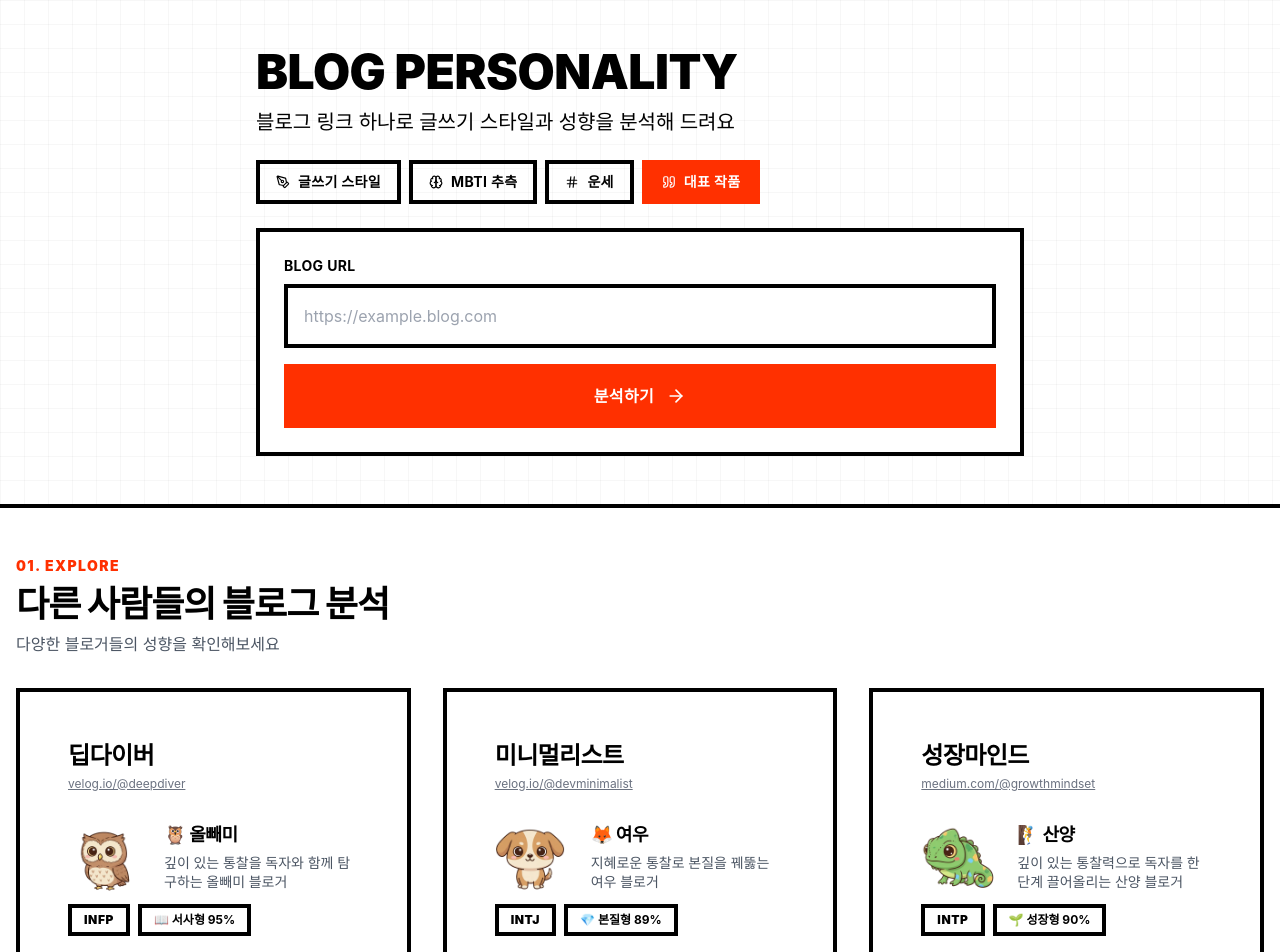
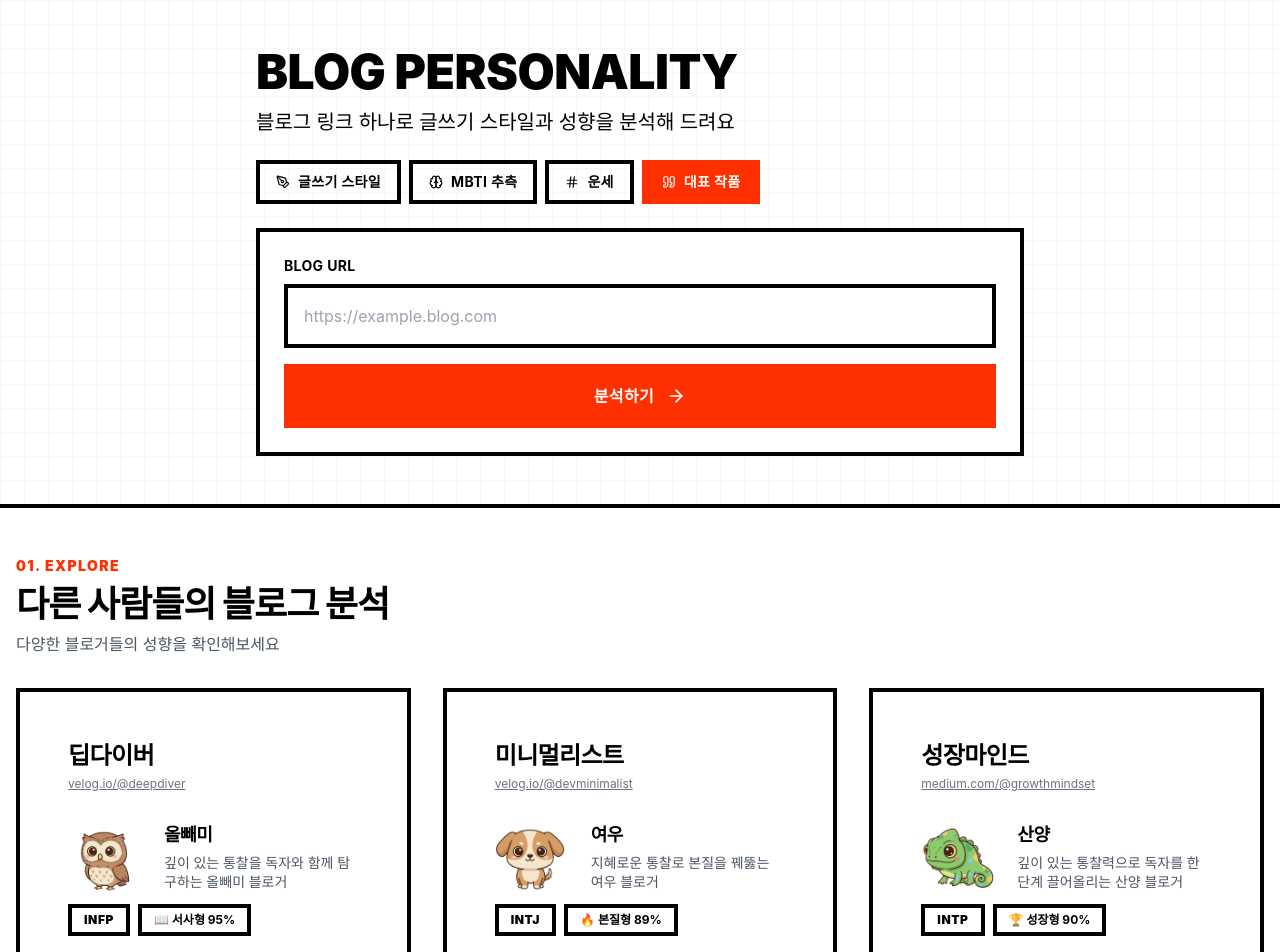
Before and after one commit to euijinkk/blog-analyzer-frontend, a React (Vite) app: page / in a window 1280 px wide. Shown: the top 952 px of the page. Built offline with nearby package versions, Linux system fonts and the light colour scheme; no server answers.

Commit message:
feat: 블로그 정보 수정

```diff
--- a/src/components/ArticleCard.tsx
+++ b/src/components/ArticleCard.tsx
@@ -1,5 +1,5 @@
 import { useNavigate } from "react-router-dom";
-import { BlogAnalysisSummary } from "../types/article";
+import { BlogAnalysisSummary, getCharacterVisual, getTendencyIcon, shortenBlogUrl } from "../types/article";
 import { trackEvent } from "../analytics/amplitude";
 
 interface ArticleCardProps {
@@ -9,6 +9,11 @@ interface ArticleCardProps {
 
 export function ArticleCard({ article, source }: ArticleCardProps) {
   const navigate = useNavigate();
+
+  // FE에서 결정
+  const { image } = getCharacterVisual(article.characterName);
+  const tendencyIcon = getTendencyIcon(article.topTendency.axisName, article.topTendency.score);
+  const blogUrlShort = shortenBlogUrl(article.blogUrl);
 
   const handleClick = () => {
     trackEvent("click_article", {
@@ -39,32 +44,25 @@ export function ArticleCard({ article, source }: ArticleCardProps) {
         {article.authorName}
       </h3>
       <p className="text-xs text-gray-500 underline mb-6">
-        {article.blogUrlShort}
+        {blogUrlShort}
       </p>
 
       {/* 캐릭터 영역: 이미지 + 이름 + 한줄 카피 */}
       <div className="flex items-center gap-4 mb-2">
         <img
-          src={article.characterImage}
+          src={image}
           alt={article.characterName}
           className="w-20 h-20 object-contain flex-shrink-0"
           onError={(e) => {
             e.currentTarget.style.display = "none";
-            const parent = e.currentTarget.parentElement;
-            if (parent) {
-              const fallback = document.createElement("div");
-              fallback.className = "text-5xl w-20 h-20 flex items-center justify-center flex-shrink-0";
-              fallback.textContent = article.characterEmoji;
-              parent.prepend(fallback);
-            }
           }}
         />
         <div>
           <div className="text-lg font-black text-black uppercase tracking-tight">
-            {article.characterEmoji} {article.characterName}
+            {article.characterName}
           </div>
           <p className="text-sm font-medium text-gray-600 leading-snug line-clamp-2 mt-1">
-            {article.oneLinerCopy}
+            {article.characterSummary}
           </p>
         </div>
       </div>
@@ -75,7 +73,7 @@ export function ArticleCard({ article, source }: ArticleCardProps) {
           {article.mbti}
         </span>
         <span className="border-4 border-black px-3 py-1 text-xs font-bold flex items-center gap-1">
-          {article.topTendency.icon} {article.topTendency.label} {article.topTendency.score}%
+          {tendencyIcon} {article.topTendency.label} {article.topTendency.score}%
         </span>
       </div>
 
--- a/src/data/mockArticles.ts
+++ b/src/data/mockArticles.ts
@@ -1,243 +1,147 @@
-import { BlogAnalysisSummary, CHARACTER_MAP } from "../types/article";
+import { BlogAnalysisSummary } from "../types/article";
 
 export const MOCK_ARTICLES: BlogAnalysisSummary[] = [
   {
     id: "1",
     blogUrl: "https://blog.naver.com/trendseeker2024",
-    blogUrlShort: "blog.naver.com/trendseeker2024",
     characterName: "앵무새",
-    characterEmoji: CHARACTER_MAP["앵무새"].emoji,
-    characterImage: CHARACTER_MAP["앵무새"].image,
     authorName: "트렌드시커",
     mbti: "ENFP",
     representativePostTitle: "완벽한 준비를 기다리다 보면, 준비되지 않은 채로 평생을 살게 된다.",
-    topTendency: {
-      icon: "🔥",
-      label: "트렌드형",
-      score: 88,
-      axisName: "trendEssence",
-    },
-    oneLinerCopy: "핫한 소식을 독자와 나누며 함께 진화하는 앵무새 블로거",
-    createdAt: new Date(Date.now() - 2 * 60 * 60 * 1000).toISOString(), // 2시간 전
+    topTendency: { label: "트렌드형", score: 88, axisName: "trendEssence" },
+    characterSummary: "핫한 소식을 독자와 나누며 함께 진화하는 앵무새 블로거",
+    createdAt: new Date(Date.now() - 2 * 60 * 60 * 1000).toISOString(),
   },
   {
     id: "2",
     blogUrl: "https://brunch.co.kr/@nightowl",
-    blogUrlShort: "brunch.co.kr/@nightowl",
     characterName: "올빼미",
-    characterEmoji: CHARACTER_MAP["올빼미"].emoji,
-    characterImage: CHARACTER_MAP["올빼미"].image,
     authorName: "야행성사색가",
     mbti: "INFJ",
     representativePostTitle: "세상이 잠든 새벽, 나는 비로소 깨어나 진짜 나를 만난다.",
-    topTendency: {
-      icon: "🌙",
-      label: "밤형",
-      score: 94,
-      axisName: "nightMorning",
-    },
-    oneLinerCopy: "깊이 있는 통찰을 독자와 함께 탐구하는 올빼미 블로거",
-    createdAt: new Date(Date.now() - 5 * 60 * 60 * 1000).toISOString(), // 5시간 전
+    topTendency: { label: "밤형", score: 94, axisName: "nightMorning" },
+    characterSummary: "깊이 있는 통찰을 독자와 함께 탐구하는 올빼미 블로거",
+    createdAt: new Date(Date.now() - 5 * 60 * 60 * 1000).toISOString(),
   },
   {
     id: "3",
     blogUrl: "https://tistory.com/storyteller",
-    blogUrlShort: "tistory.com/storyteller",
     characterName: "코끼리",
-    characterEmoji: CHARACTER_MAP["코끼리"].emoji,
-    characterImage: CHARACTER_MAP["코끼리"].image,
     authorName: "이야기꾼",
     mbti: "ISFJ",
     representativePostTitle: "빠르게 쓴 글은 빠르게 잊히지만, 천천히 쓴 글은 오래 기억된다.",
-    topTendency: {
-      icon: "📖",
-      label: "서사형",
-      score: 91,
-      axisName: "narrativeImpact",
-    },
-    oneLinerCopy: "무게감 있는 가치관으로 독자와 신뢰를 쌓는 코끼리 블로거",
-    createdAt: new Date(Date.now() - 12 * 60 * 60 * 1000).toISOString(), // 12시간 전
+    topTendency: { label: "서사형", score: 91, axisName: "narrativeImpact" },
+    characterSummary: "무게감 있는 가치관으로 독자와 신뢰를 쌓는 코끼리 블로거",
+    createdAt: new Date(Date.now() - 12 * 60 * 60 * 1000).toISOString(),
   },
   {
     id: "4",
     blogUrl: "https://medium.com/@morningroutine",
-    blogUrlShort: "medium.com/@morningroutine",
     characterName: "사자",
-    characterEmoji: CHARACTER_MAP["사자"].emoji,
-    characterImage: CHARACTER_MAP["사자"].image,
     authorName: "아침루틴마스터",
     mbti: "ENTJ",
     representativePostTitle: "성공은 아침 5시에 시작된다. 남들이 자는 시간, 나는 달린다.",
-    topTendency: {
-      icon: "☀️",
-      label: "아침형",
-      score: 96,
-      axisName: "nightMorning",
-    },
-    oneLinerCopy: "트렌드를 주도하는 카리스마 있는 전문가 사자 블로거",
-    createdAt: new Date(Date.now() - 1 * 24 * 60 * 60 * 1000).toISOString(), // 1일 전
+    topTendency: { label: "아침형", score: 96, axisName: "nightMorning" },
+    characterSummary: "트렌드를 주도하는 카리스마 있는 전문가 사자 블로거",
+    createdAt: new Date(Date.now() - 1 * 24 * 60 * 60 * 1000).toISOString(),
   },
   {
     id: "5",
     blogUrl: "https://velog.io/@devminimalist",
-    blogUrlShort: "velog.io/@devminimalist",
     characterName: "여우",
-    characterEmoji: CHARACTER_MAP["여우"].emoji,
-    characterImage: CHARACTER_MAP["여우"].image,
     authorName: "미니멀리스트",
     mbti: "INTJ",
     representativePostTitle: "복잡함 속에서 단순함을 찾는 것, 그것이 진정한 지혜다.",
-    topTendency: {
-      icon: "💎",
-      label: "본질형",
-      score: 89,
-      axisName: "trendEssence",
-    },
-    oneLinerCopy: "지혜로운 통찰로 본질을 꿰뚫는 여우 블로거",
-    createdAt: new Date(Date.now() - 2 * 24 * 60 * 60 * 1000).toISOString(), // 2일 전
+    topTendency: { label: "본질형", score: 89, axisName: "trendEssence" },
+    characterSummary: "지혜로운 통찰로 본질을 꿰뚫는 여우 블로거",
+    createdAt: new Date(Date.now() - 2 * 24 * 60 * 60 * 1000).toISOString(),
   },
   {
     id: "6",
     blogUrl: "https://blog.naver.com/quicklearner",
-    blogUrlShort: "blog.naver.com/quicklearner",
     characterName: "돌고래",
-    characterEmoji: CHARACTER_MAP["돌고래"].emoji,
-    characterImage: CHARACTER_MAP["돌고래"].image,
     authorName: "빠른학습자",
     mbti: "ESFP",
     representativePostTitle: "배움은 혼자 하는 것이 아니라, 함께 나눌 때 비로소 완성된다.",
-    topTendency: {
-      icon: "💬",
-      label: "소통형",
-      score: 93,
-      axisName: "communicationUnilateral",
-    },
-    oneLinerCopy: "트렌드의 파도 위에서 독자와 함께 헤엄치는 돌고래 블로거",
-    createdAt: new Date(Date.now() - 3 * 24 * 60 * 60 * 1000).toISOString(), // 3일 전
+    topTendency: { label: "소통형", score: 93, axisName: "communicationUnilateral" },
+    characterSummary: "트렌드의 파도 위에서 독자와 함께 헤엄치는 돌고래 블로거",
+    createdAt: new Date(Date.now() - 3 * 24 * 60 * 60 * 1000).toISOString(),
   },
   {
     id: "7",
     blogUrl: "https://tistory.com/techleader",
-    blogUrlShort: "tistory.com/techleader",
     characterName: "독수리",
-    characterEmoji: CHARACTER_MAP["독수리"].emoji,
-    characterImage: CHARACTER_MAP["독수리"].image,
     authorName: "테크리더",
     mbti: "ESTP",
     representativePostTitle: "기회는 준비된 자에게만 보인다. 나는 항상 준비되어 있다.",
-    topTendency: {
-      icon: "⚡",
-      label: "임팩트형",
-      score: 87,
-      axisName: "narrativeImpact",
-    },
-    oneLinerCopy: "핫한 뉴스를 재빨리 포착하고 독자에게 전달하는 독수리 블로거",
-    createdAt: new Date(Date.now() - 4 * 24 * 60 * 60 * 1000).toISOString(), // 4일 전
+    topTendency: { label: "임팩트형", score: 87, axisName: "narrativeImpact" },
+    characterSummary: "핫한 뉴스를 재빨리 포착하고 독자에게 전달하는 독수리 블로거",
+    createdAt: new Date(Date.now() - 4 * 24 * 60 * 60 * 1000).toISOString(),
   },
   {
     id: "8",
     blogUrl: "https://medium.com/@growthmindset",
-    blogUrlShort: "medium.com/@growthmindset",
     characterName: "산양",
-    characterEmoji: CHARACTER_MAP["산양"].emoji,
-    characterImage: CHARACTER_MAP["산양"].image,
     authorName: "성장마인드",
     mbti: "INTP",
     representativePostTitle: "정상은 목표가 아니다. 올라가는 과정 자체가 진짜 목표다.",
-    topTendency: {
-      icon: "🌱",
-      label: "성장형",
-      score: 90,
-      axisName: "completeGrowth",
-    },
-    oneLinerCopy: "깊이 있는 통찰력으로 독자를 한 단계 끌어올리는 산양 블로거",
-    createdAt: new Date(Date.now() - 5 * 24 * 60 * 60 * 1000).toISOString(), // 5일 전
+    topTendency: { label: "성장형", score: 90, axisName: "completeGrowth" },
+    characterSummary: "깊이 있는 통찰력으로 독자를 한 단계 끌어올리는 산양 블로거",
+    createdAt: new Date(Date.now() - 5 * 24 * 60 * 60 * 1000).toISOString(),
   },
   {
     id: "9",
     blogUrl: "https://brunch.co.kr/@earlybird",
-    blogUrlShort: "brunch.co.kr/@earlybird",
     characterName: "사자",
-    characterEmoji: CHARACTER_MAP["사자"].emoji,
-    characterImage: CHARACTER_MAP["사자"].image,
     authorName: "얼리버드",
     mbti: "ESTJ",
     representativePostTitle: "일찍 일어나는 새가 벌레를 잡는다는 말, 정말 사실이었다.",
-    topTendency: {
-      icon: "🏆",
-      label: "완성형",
-      score: 92,
-      axisName: "completeGrowth",
-    },
-    oneLinerCopy: "트렌드를 주도하는 카리스마 있는 전문가 사자 블로거",
-    createdAt: new Date(Date.now() - 6 * 24 * 60 * 60 * 1000).toISOString(), // 6일 전
+    topTendency: { label: "완성형", score: 92, axisName: "completeGrowth" },
+    characterSummary: "트렌드를 주도하는 카리스마 있는 전문가 사자 블로거",
+    createdAt: new Date(Date.now() - 6 * 24 * 60 * 60 * 1000).toISOString(),
   },
   {
     id: "10",
     blogUrl: "https://velog.io/@deepdiver",
-    blogUrlShort: "velog.io/@deepdiver",
     characterName: "올빼미",
-    characterEmoji: CHARACTER_MAP["올빼미"].emoji,
-    characterImage: CHARACTER_MAP["올빼미"].image,
     authorName: "딥다이버",
     mbti: "INFP",
     representativePostTitle: "표면만 스치고 지나가면, 결코 진짜 아름다움을 볼 수 없다.",
-    topTendency: {
-      icon: "📖",
-      label: "서사형",
-      score: 95,
-      axisName: "narrativeImpact",
-    },
-    oneLinerCopy: "깊이 있는 통찰을 독자와 함께 탐구하는 올빼미 블로거",
-    createdAt: new Date(Date.now() - 7 * 24 * 60 * 60 * 1000).toISOString(), // 7일 전
+    topTendency: { label: "서사형", score: 95, axisName: "narrativeImpact" },
+    characterSummary: "깊이 있는 통찰을 독자와 함께 탐구하는 올빼미 블로거",
+    createdAt: new Date(Date.now() - 7 * 24 * 60 * 60 * 1000).toISOString(),
   },
   {
     id: "11",
     blogUrl: "https://tistory.com/trendmaker",
-    blogUrlShort: "tistory.com/trendmaker",
     characterName: "앵무새",
-    characterEmoji: CHARACTER_MAP["앵무새"].emoji,
-    characterImage: CHARACTER_MAP["앵무새"].image,
     authorName: "트렌드메이커",
     mbti: "ENTP",
     representativePostTitle: "트렌드를 따라가는 사람과 만드는 사람, 나는 후자다.",
-    topTendency: {
-      icon: "🔥",
-      label: "트렌드형",
-      score: 90,
-      axisName: "trendEssence",
-    },
-    oneLinerCopy: "핫한 소식을 독자와 나누며 함께 진화하는 앵무새 블로거",
-    createdAt: new Date(Date.now() - 8 * 24 * 60 * 60 * 1000).toISOString(), // 8일 전
+    topTendency: { label: "트렌드형", score: 90, axisName: "trendEssence" },
+    characterSummary: "핫한 소식을 독자와 나누며 함께 진화하는 앵무새 블로거",
+    createdAt: new Date(Date.now() - 8 * 24 * 60 * 60 * 1000).toISOString(),
   },
   {
     id: "12",
     blogUrl: "https://blog.naver.com/wisdomkeeper",
-    blogUrlShort: "blog.naver.com/wisdomkeeper",
     characterName: "코끼리",
-    characterEmoji: CHARACTER_MAP["코끼리"].emoji,
-    characterImage: CHARACTER_MAP["코끼리"].image,
     authorName: "지혜지킴이",
     mbti: "ISFP",
     representativePostTitle: "세월이 흘러도 변하지 않는 진리, 그것을 나는 기록한다.",
-    topTendency: {
-      icon: "💎",
-      label: "본질형",
-      score: 88,
-      axisName: "trendEssence",
-    },
-    oneLinerCopy: "무게감 있는 가치관으로 독자와 신뢰를 쌓는 코끼리 블로거",
-    createdAt: new Date(Date.now() - 9 * 24 * 60 * 60 * 1000).toISOString(), // 9일 전
+    topTendency: { label: "본질형", score: 88, axisName: "trendEssence" },
+    characterSummary: "무게감 있는 가치관으로 독자와 신뢰를 쌓는 코끼리 블로거",
+    createdAt: new Date(Date.now() - 9 * 24 * 60 * 60 * 1000).toISOString(),
   },
 ];
 
-// 랜덤으로 N개 선택하는 헬퍼 함수
+// 랜덤으로 N개 선택
 export function getRandomArticles(count: number): BlogAnalysisSummary[] {
   const shuffled = [...MOCK_ARTICLES].sort(() => Math.random() - 0.5);
   return shuffled.slice(0, count);
 }
 
-// 특정 캐릭터 제외하고 선택하는 함수 (Report 페이지용)
+// 특정 캐릭터 제외하고 선택 (Report 페이지용)
 export function getArticlesExcluding(
   excludeCharacter: string,
   count: number
@@ -249,7 +153,7 @@ export function getArticlesExcluding(
   return shuffled.slice(0, count);
 }
 
-// 최신순으로 정렬된 리스트 (Gallery 페이지용)
+// 정렬된 리스트 (Gallery 페이지용)
 export function getArticlesSorted(
   sortBy: "latest" | "random" = "latest"
 ): BlogAnalysisSummary[] {
--- a/src/types/article.ts
+++ b/src/types/article.ts
@@ -1,47 +1,35 @@
+// API에서 오는 데이터
 export interface BlogAnalysisSummary {
   id: string;
   blogUrl: string;
-  blogUrlShort: string; // "blog.naver.com/xxx"
 
   // 캐릭터 정보
   characterName: string; // "앵무새"
-  characterEmoji: string; // "🦜"
-  characterImage: string; // "/images/parrot.png"
 
   // 블로그 작가 이름
-  authorName: string; // "김철수"
+  authorName: string; // "트렌드시커"
 
   // MBTI
   mbti: string; // "ENFP"
 
-  // 대표 문장 (핵심!)
+  // 대표 글 제목
   representativePostTitle: string; // "완벽한 준비를 기다리다 보면..."
 
   // 가장 극단적인 성향 1개
   topTendency: {
-    icon: string; // "🌙"
     label: string; // "밤형"
     score: number; // 92
     axisName: string; // "nightMorning"
   };
 
-  // 한줄 카피 (블로그 색깔)
-  oneLinerCopy: string; // "핫한 소식을 독자와 나누며..."
+  // 캐릭터 한줄 요약 (character.summary)
+  characterSummary: string; // "핫한 소식을 독자와 나누며 함께 진화하는 앵무새 블로거"
 
   // 메타 정보
   createdAt: string; // ISO 8601
 }
 
-// 성향 축 아이콘 매핑
-export const TENDENCY_ICONS: Record<string, { left: string; right: string }> = {
-  nightMorning: { left: "🌙", right: "☀️" },
-  narrativeImpact: { left: "📖", right: "⚡" },
-  trendEssence: { left: "🔥", right: "💎" },
-  communicationUnilateral: { left: "💬", right: "📣" },
-  completeGrowth: { left: "🏆", right: "🌱" },
-};
-
-// 캐릭터별 이모지 및 이미지 매핑
+// FE에서 결정: 캐릭터별 이모지 및 이미지 매핑
 export const CHARACTER_MAP: Record<
   string,
   { emoji: string; image: string }
@@ -55,3 +43,39 @@ export const CHARACTER_MAP: Record<
   산양: { emoji: "🧗", image: "/images/chameleon.png" },
   여우: { emoji: "🦊", image: "/images/puppy.png" },
 };
+
+// FE에서 결정: 성향 축별 아이콘 매핑
+const TENDENCY_AXIS_CONFIG: Record<
+  string,
+  { leftIcon: string; leftLabel: string; rightIcon: string; rightLabel: string }
+> = {
+  nightMorning: { leftIcon: "🌙", leftLabel: "밤형", rightIcon: "☀️", rightLabel: "아침형" },
+  narrativeImpact: { leftIcon: "📖", leftLabel: "서사형", rightIcon: "⚡", rightLabel: "임팩트형" },
+  trendEssence: { leftIcon: "🔥", leftLabel: "트렌드형", rightIcon: "💎", rightLabel: "본질형" },
+  communicationUnilateral: { leftIcon: "💬", leftLabel: "소통형", rightIcon: "📣", rightLabel: "일방형" },
+  completeGrowth: { leftIcon: "🏆", leftLabel: "완성형", rightIcon: "🌱", rightLabel: "성장형" },
+};
+
+// FE 헬퍼: 캐릭터 이미지/이모지 가져오기
+export function getCharacterVisual(characterName: string) {
+  const visual = CHARACTER_MAP[characterName];
+  return visual ?? { emoji: "❓", image: "/images/parrot.png" };
+}
+
+// FE 헬퍼: 성향 아이콘 결정 (score 기반)
+export function getTendencyIcon(axisName: string, score: number): string {
+  const config = TENDENCY_AXIS_CONFIG[axisName];
+  if (!config) return "📊";
+  // score >= 50이면 왼쪽(left), 아니면 오른쪽(right)
+  return score >= 50 ? config.leftIcon : config.rightIcon;
+}
+
+// FE 헬퍼: 블로그 URL 축약
+export function shortenBlogUrl(blogUrl: string): string {
+  try {
+    const url = new URL(blogUrl);
+    return url.hostname + url.pathname.replace(/\/$/, "");
+  } catch {
+    return blogUrl;
+  }
+}
```
